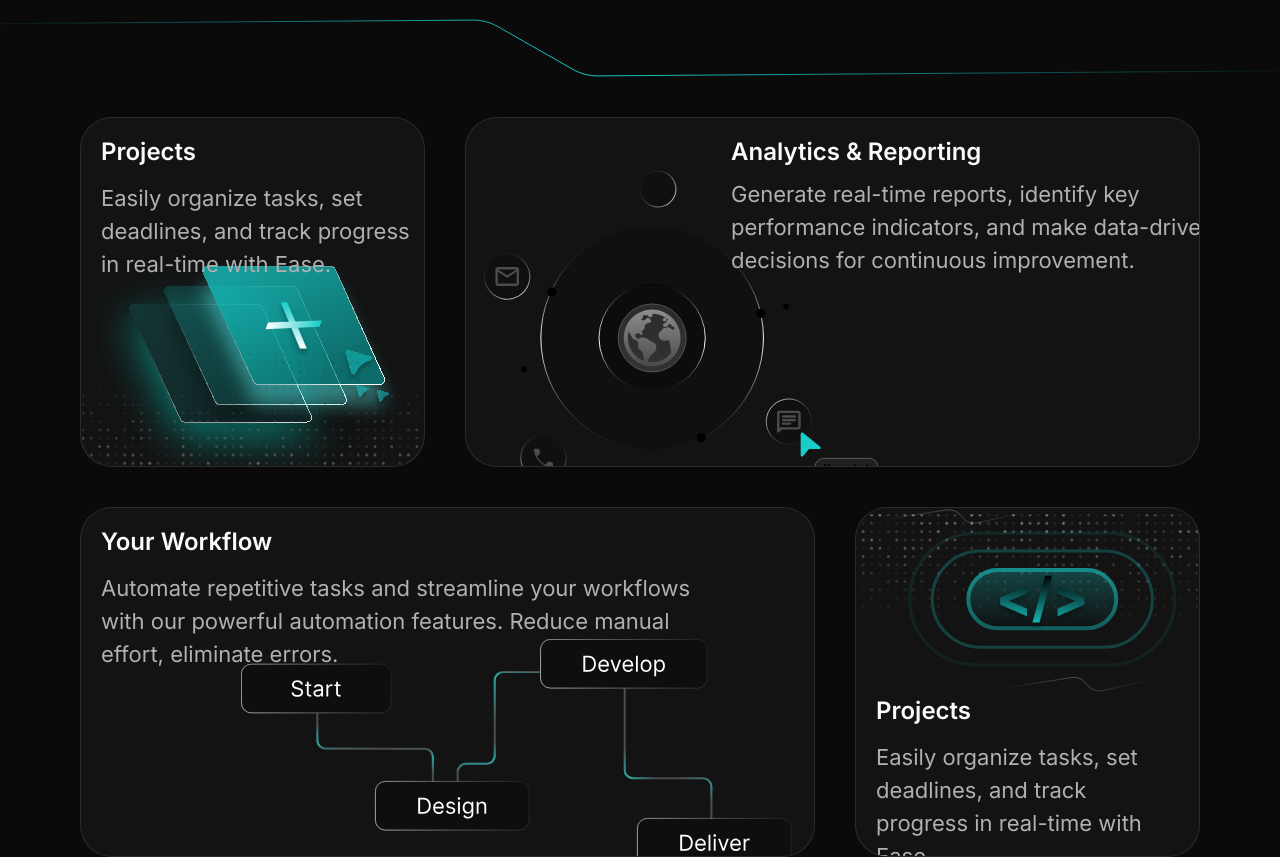
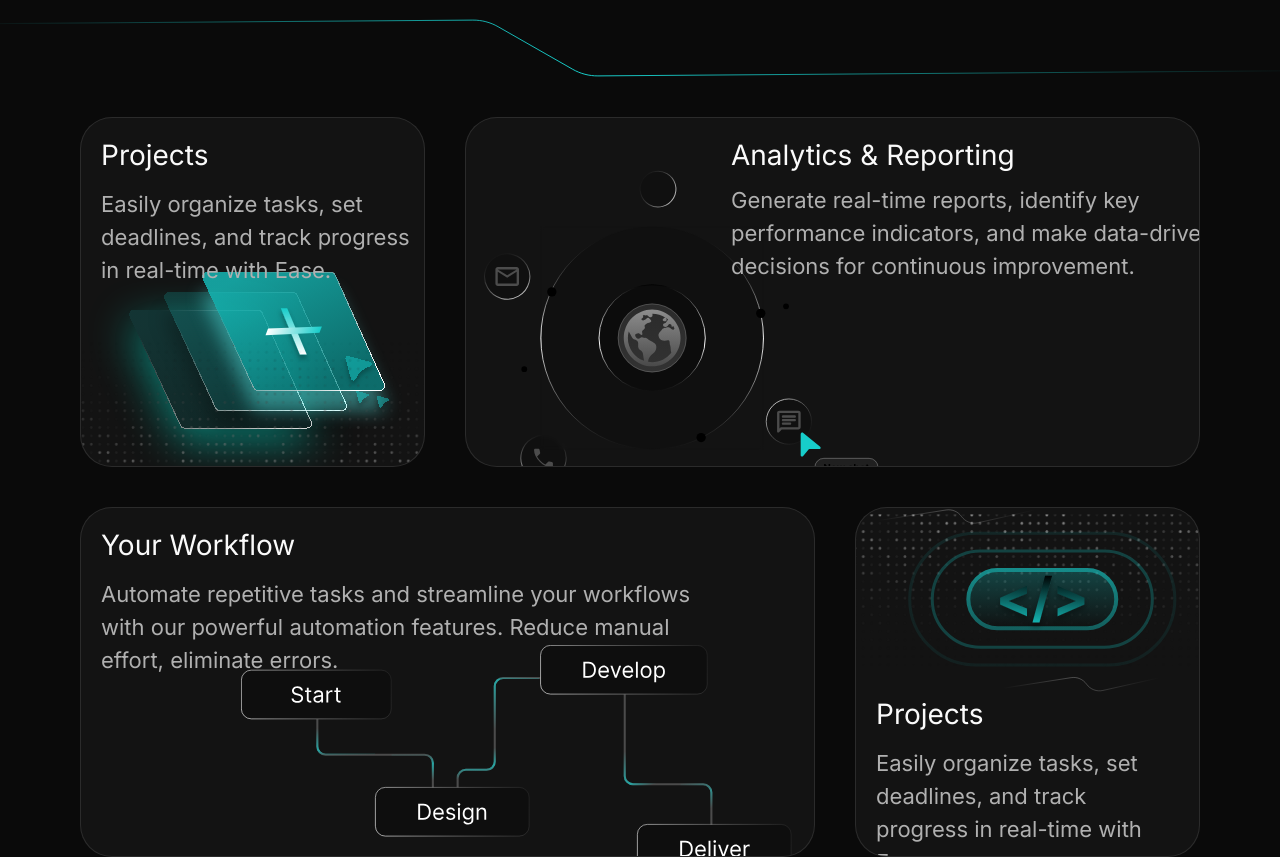
Before and after one commit to Roshen-Perera/ceylon-developers-portfolio, a Next.js app: page / in a window 1280 px wide. Shown: the part 3660-4517 px from the top of the page. Built offline with nearby package versions, Linux system fonts and the light colour scheme.

Commit message:
Refactor Facilities component to use H4 headings for improved consistency

```diff
--- a/components/facilities.tsx
+++ b/components/facilities.tsx
@@ -4,7 +4,7 @@ import AnalyticsVector from "./analyticsVector";
 import Image from "next/image";
 import CodeIcon from "./codeIcon";
 import WorkFlowLight from "./workFlowLight";
-import { H5 } from "./typography";
+import { H4 } from "./typography";
 
 const Facilities = () => {
   return (
@@ -42,7 +42,7 @@ const Facilities = () => {
           <div className="2xl:w-[369px] 2xl:h-[375px] xl:w-[345px] xl:h-[350px] lg:w-[270px] lg:h-[329px] md:w-[308px] md:h-[309px] sm:w-[265px] sm:h-[280px] w-[172px] h-[287px] bg-[#6F6F6F1A] border rounded-4xl overflow-hidden">
             <div className="mt-4 ml-5">
               <div className="flex flex-col gap-3">
-                <H5>Projects</H5>
+                <H4>Projects</H4>
                 <p className="text-[22px] text-(--facilities-text) relative z-1">
                   Easily organize tasks, set deadlines, and track progress in
                   real-time with Ease.
@@ -64,7 +64,7 @@ const Facilities = () => {
                 <AnalyticsVector />
               </div>
               <div className=" flex flex-col gap-2 relative right-37 mt-4 z-20">
-                <H5>Analytics & Reporting</H5>
+                <H4>Analytics & Reporting</H4>
                 <p className="text-[22px] w-[515px] text-(--facilities-text)">
                   Generate real-time reports, identify key performance
                   indicators, and make data-driven decisions for continuous
@@ -79,7 +79,7 @@ const Facilities = () => {
             <div className="flex flex-col">
               <div className="mt-4 ml-5">
                 <div className="flex flex-col gap-3">
-                  <H5>Your Workflow</H5>
+                  <H4>Your Workflow</H4>
                   <p className="text-[22px] w-[605px] text-(--facilities-text) relative z-1">
                     Automate repetitive tasks and streamline your workflows with
                     our powerful automation features. Reduce manual effort,
@@ -106,7 +106,7 @@ const Facilities = () => {
               </div>
             </div>
             <div className="flex flex-col gap-3 px-5 mt-3">
-              <H5>Projects</H5>
+              <H4>Projects</H4>
               <p className="text-[22px] text-(--facilities-text) relative z-1">
                 Easily organize tasks, set deadlines, and track progress in
                 real-time with Ease.
```
